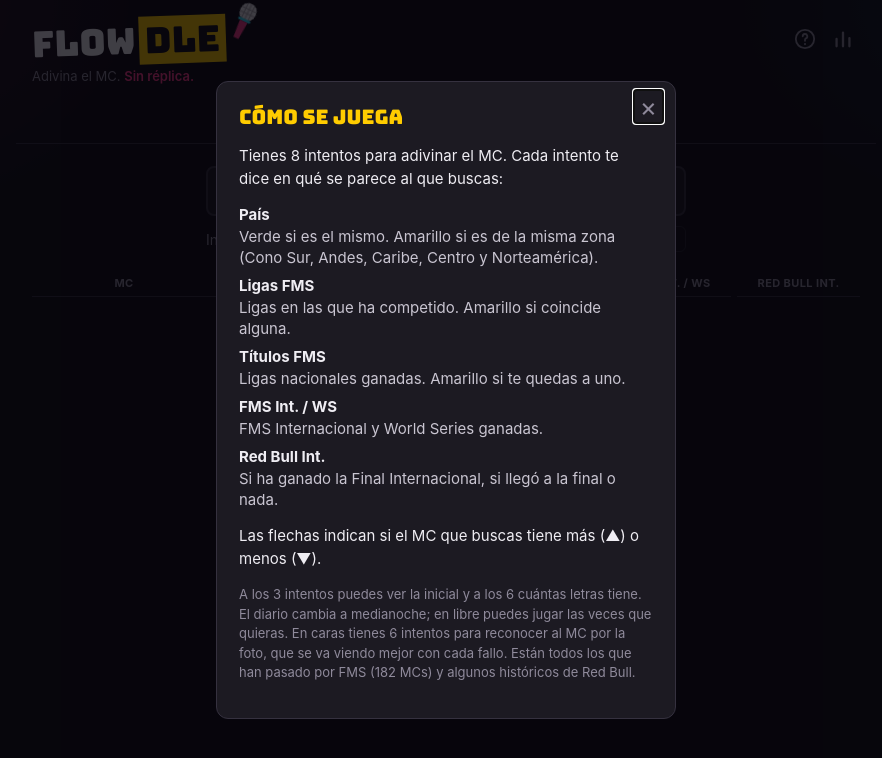
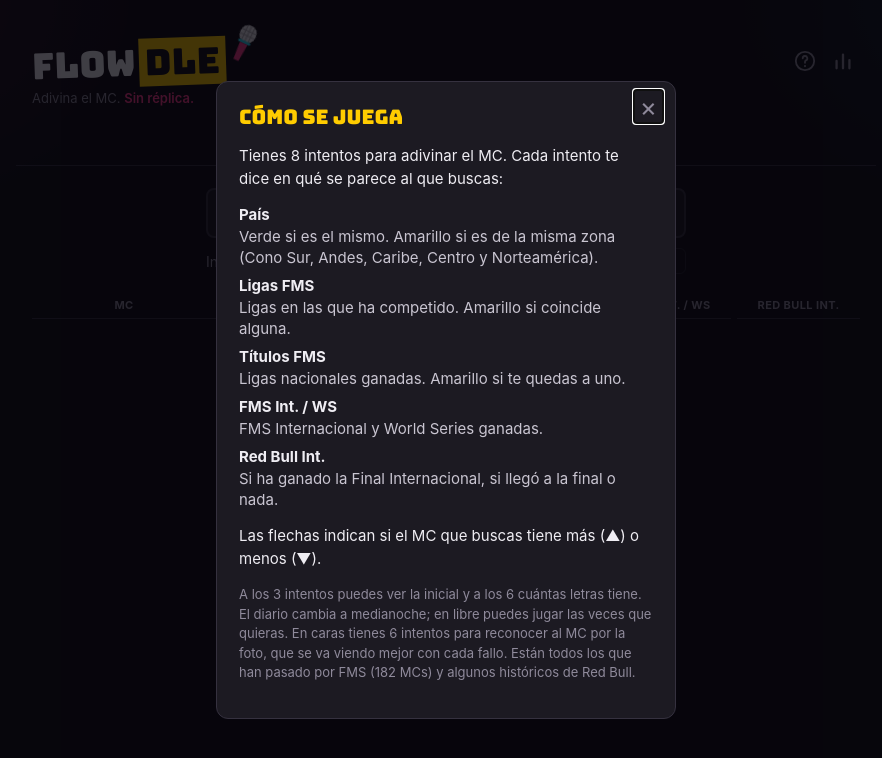
Before and after one commit to lukatinarelli/flowdle, a plain HTML site: page index.html in a window 1280 px wide. Shown: the whole page, without its empty margins (194-1076 px from the left). Drawn offline with Linux system fonts and the light colour scheme.

Commit message:
style: más margen encima del logo
El micro sobresale por encima del logo y quedaba pegado al borde de
la página.

Co-Authored-By: Claude Opus 5.5 <noreply@anthropic.com>

```diff
--- a/styles.css
+++ b/styles.css
@@ -45,7 +45,7 @@ button { font: inherit; color: inherit; }
   justify-content: space-between;
   max-width: 860px;
   margin: 0 auto;
-  padding: 22px 16px 0;
+  padding: 44px 16px 0; /* el micro sobresale por encima del logo */
 }
 
 .logo {
```
